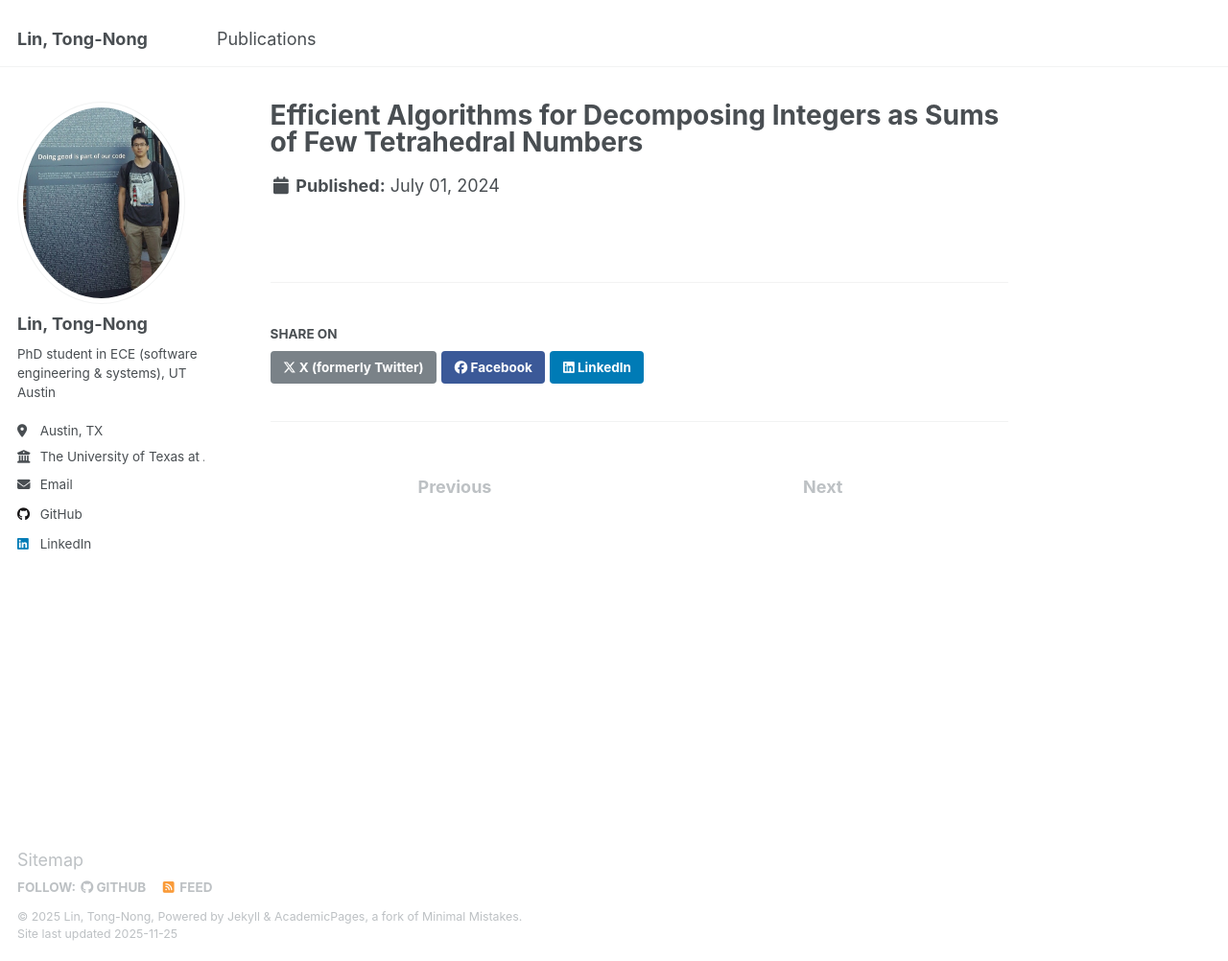
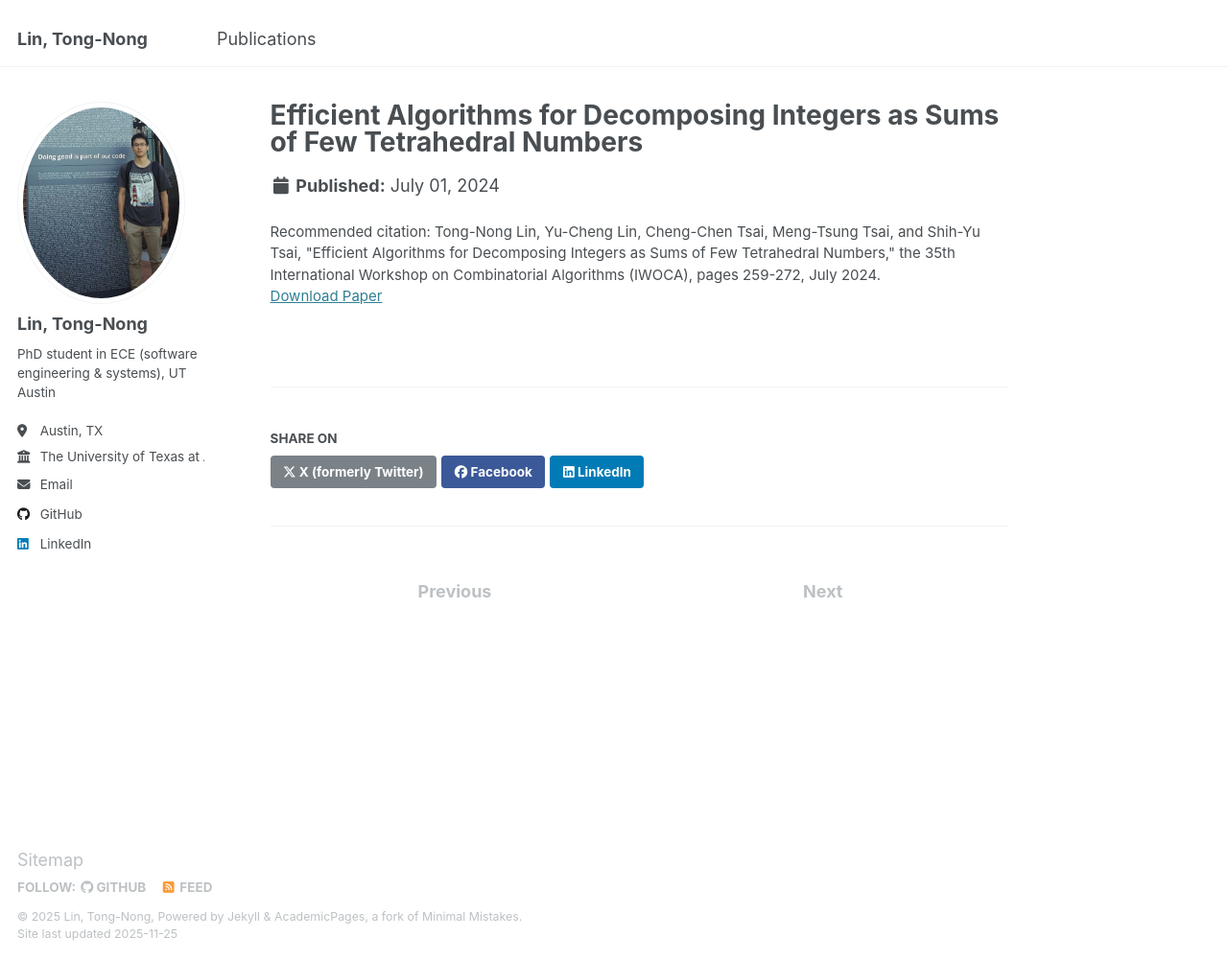
Before and after one commit to lintongnong/lintongnong.github.io, a Jekyll site: the page built from _publications/2024-07-01-Pollock_tetrahedral_numbers_conjecture_iwoca.md, in a window 1280 px wide and 1002 px high. Shown: the whole window at 96% size. Built offline with Jekyll 4.4.1, drawn with Linux system fonts in a browser that asks for light colours.

Commit message:
add citation in tetrahedral paper

```diff
--- a/_publications/2024-07-01-Pollock_tetrahedral_numbers_conjecture_iwoca.md
+++ b/_publications/2024-07-01-Pollock_tetrahedral_numbers_conjecture_iwoca.md
@@ -3,12 +3,12 @@ title: "Efficient Algorithms for Decomposing Integers as Sums of Few Tetrahedral
 collection: publications
 category: conferences
 permalink: /publication/Efficient_Algorithms_for_Decomposing_Integers_as_Sums_of_Few_Tetrahedral_Numbers
-excerpt: # 'This paper is about the number 2. The number 3 is left for future work.'
+# excerpt: # 'This paper is about the number 2. The number 3 is left for future work.'
 date: 2024-07-01
 # venue: 'Journal 1'
 # slidesurl: 'http://academicpages.github.io/files/slides2.pdf'
 paperurl: 'http://lintongnong.github.io/files/Pollock_tetrahedral_numbers_conjecture_iwoca.pdf'
-# citation: 'Your Name, You. (2010). &quot;Paper Title Number 2.&quot; <i>Journal 1</i>. 1(2).'
+citation: 	Tong-Nong Lin, Yu-Cheng Lin, Cheng-Chen Tsai, Meng-Tsung Tsai, and Shih-Yu Tsai, "Efficient Algorithms for Decomposing Integers as Sums of Few Tetrahedral Numbers," the 35th International Workshop on Combinatorial Algorithms (IWOCA), pages 259-272, July 2024.
 ---
 
 <!-- The contents above will be part of a list of publications, if the user clicks the link for the publication than the contents of section will be rendered as a full page, allowing you to provide more information about the paper for the reader. When publications are displayed as a single page, the contents of the above "citation" field will automatically be included below this section in a smaller font. -->
```
